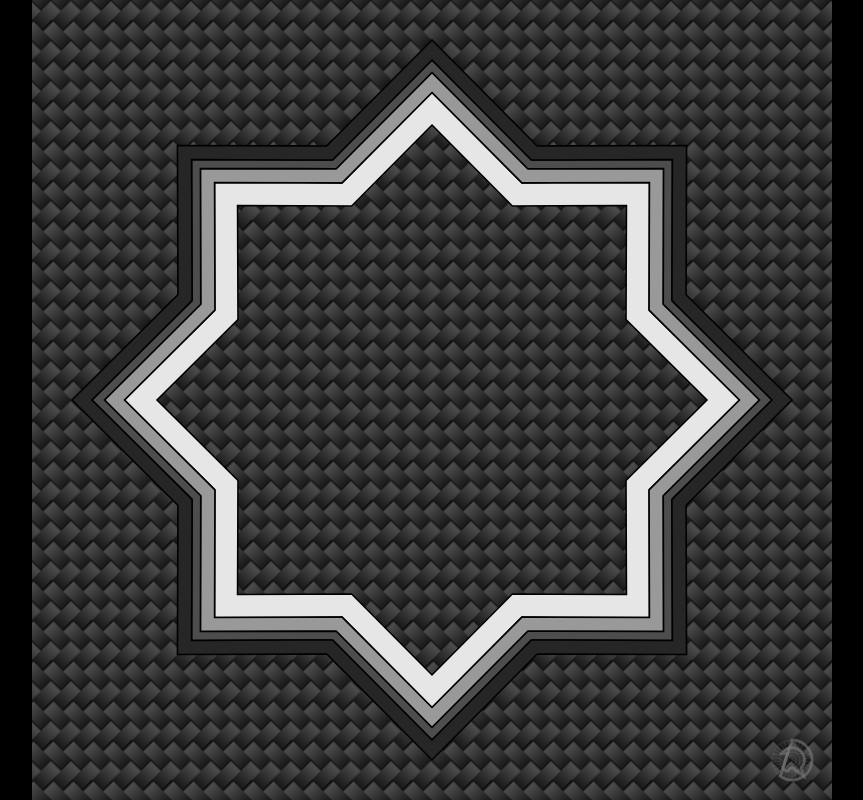
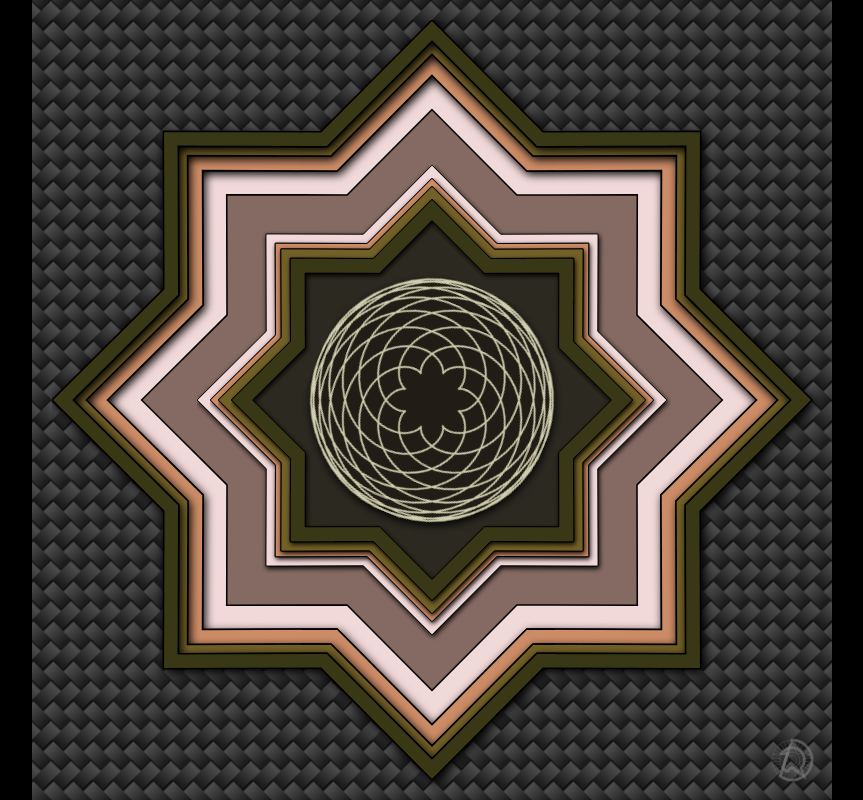
Before and after one commit to dopplerreflect/starts-with-a, a SvelteKit app: page /octagonal-mandala in a window 1280 px wide. Shown: the whole page, without its empty margins (208-1071 px from the left). Built offline with nearby package versions, Linux system fonts and the light colour scheme.

Commit message:
finish octagon mandala

```diff
--- a/src/routes/octagonal-mandala/+page.svelte
+++ b/src/routes/octagonal-mandala/+page.svelte
@@ -1,24 +1,16 @@
 <svelte:options namespace="svg" />
 
 <script lang="ts">
-	import {
-		arrayMap,
-		phi,
-		polygonPath,
-		radialPoint,
-		radialPointString,
-		viewBox
-	} from '$lib/geometry';
+	import { arrayMap, phi, radialPointString, viewBox } from '$lib/geometry';
 	import Background from '$lib/components/Background.svelte';
 	import CarbonFiberPattern from '$lib/components/CarbonFiberPattern.svelte';
 	import DrLogo from '$lib/components/DRLogo.svelte';
-	import PathBuilder from '$lib/components/PathBuilder.svelte';
 
 	const size = 2 ** 9;
 	const bgsize = Math.sqrt(size ** 2 * 2);
 	const strokeWidth = size / 2 ** 9;
 
-	const r0 = (size / 2) * 0.9;
+	const r0 = (size / 2) * 0.95;
 	const angles = arrayMap(16, (n) => (360 / 16) * n - 90);
 	const oRadii = [
 		r0,
@@ -58,59 +50,119 @@
 		'M' +
 		angles.map((a, i) => radialPointString(a, i % 2 === 0 ? radii[6] : radii[11])).join('L') +
 		'Z';
+
+	/** break */
+
+	const R = radii[13] / Math.PI;
+	const k = 8 / 13;
+
+	const epangles: number[] = [];
+	for (let x = 0; x <= Math.PI * 32; x += 0.1) {
+		epangles.push(x);
+	}
+	const epicycloid = (angle: number): { x: number; y: number } => ({
+		x: R * (k + 1) * Math.cos(angle) - R * Math.cos((k + 1) * angle),
+		y: R * (k + 1) * Math.sin(angle) - R * Math.sin((k + 1) * angle)
+	});
+	const epicycloidPath = () => {
+		const [o, ...rest] = epangles;
+		return `M${epicycloid(o).x},${epicycloid(o).y} ${rest
+			.map((r) => `L${epicycloid(r).x},${epicycloid(r).y}`)
+			.join(' ')}`;
+	};
 </script>
 
 <svg viewBox={viewBox(size)}>
 	<defs>
 		<CarbonFiberPattern size={bgsize} scale={0.05} />
+		<filter id="f3" x="0" y="0" width="150%" height="150%">
+			<feOffset result="offOut" in="SourceAlpha" dx="1" dy="2" />
+			<feGaussianBlur result="blurOut" in="offOut" stdDeviation="3" />
+			<feBlend in="SourceGraphic" in2="blurOut" mode="normal" />
+		</filter>
 	</defs>
 	<Background size={bgsize} transform={'rotate(45)'} fill="url(#CarbonFiberPattern)" />
 
-	<!-- <path d={polygonPath(4, r0)} stroke="white" fill="none" />
-	<path d={polygonPath(4, r0, { rotate: 45 })} stroke="white" fill="none" />
-
-	{#each arrayMap(4, (n) => n) as i}
-		<path d={polygonPath(4, radii[i + 3])} stroke="white" fill="none" />
-		<path d={polygonPath(4, radii[i + 3], { rotate: 45 })} stroke="white" fill="none" />
-	{/each} -->
-	<!-- <circle r={oRadii[6]} stroke="white" fill="none" /> -->
-	<!-- <path d={polygonPath(4, radii[6])} stroke="white" fill="hsl(0, 0%, 0%)" fill-opacity={0.75} />
-	<path
-		d={polygonPath(4, radii[6], { rotate: 45 })}
-		stroke="white"
-		fill="hsl(0, 0%, 0%)"
-		fill-opacity={0.75}
-	/> -->
-
+	<circle r={radii[6]} fill="hsl(15, 15%, 45%)" />
 	<path
 		d={tesselatedOctagonPath}
 		stroke-width={strokeWidth}
 		stroke="black"
-		fill={`hsl(0, 0%, 90%)`}
+		fill={`hsl(0, 50%, 90%)`}
 		fill-rule="evenodd"
 	/>
 	<path
 		d={tesselatedOctagonPath2}
 		stroke-width={strokeWidth}
 		stroke="black"
-		fill={`hsl(22.5, 0%, 60%)`}
+		fill={`hsl(22.5, 50%, 60%)`}
 		fill-rule="evenodd"
+		filter="url(#f3)"
 	/>
 	<path
 		d={tesselatedOctagonPath3}
 		stroke-width={strokeWidth}
 		stroke="black"
-		fill={`hsl(45, 0%,30%)`}
+		fill={`hsl(45, 50%,30%)`}
 		fill-rule="evenodd"
+		filter="url(#f3)"
 	/>
 	<path
 		d={tesselatedOctagonPath4}
 		stroke-width={strokeWidth}
 		stroke="black"
-		fill={`hsl(60, 0%, 15%)`}
+		fill={`hsl(60, 50%, 15%)`}
 		fill-rule="evenodd"
+		filter="url(#f3)"
 	/>
 
+	<circle r={radii[12]} fill="hsl(45, 15%, 15%)" />
+
+	<path
+		d={tesselatedOctagonPath4}
+		stroke-width={strokeWidth}
+		stroke="black"
+		fill={`hsl(0, 50%, 90%)`}
+		fill-rule="evenodd"
+		filter="url(#f3)"
+		transform={`scale(${phi})`}
+	/>
+	<path
+		d={tesselatedOctagonPath3}
+		stroke-width={strokeWidth}
+		stroke="black"
+		fill={`hsl(22.5, 50%, 60%)`}
+		fill-rule="evenodd"
+		filter="url(#f3)"
+		transform={`scale(${phi})`}
+	/>
+	<path
+		d={tesselatedOctagonPath2}
+		stroke-width={strokeWidth}
+		stroke="black"
+		fill={`hsl(45, 50%,30%)`}
+		fill-rule="evenodd"
+		filter="url(#f3)"
+		transform={`scale(${phi})`}
+	/>
+	<path
+		d={tesselatedOctagonPath}
+		stroke-width={strokeWidth}
+		stroke="black"
+		fill={`hsl(60, 50%, 15%)`}
+		fill-rule="evenodd"
+		filter="url(#f3)"
+		transform={`scale(${phi})`}
+	/>
+
+	<path
+		d={epicycloidPath()}
+		stroke="hsl(60, 25%, 75%)"
+		fill="hsl(30, 25%, 10%)"
+		stroke-width={strokeWidth}
+		filter="url(#f3)"
+		transform="rotate(22.5)"
+	/>
 	<!-- <PathBuilder {angles} {radii} /> -->
 	<DrLogo
 		size={size / 20}
```
